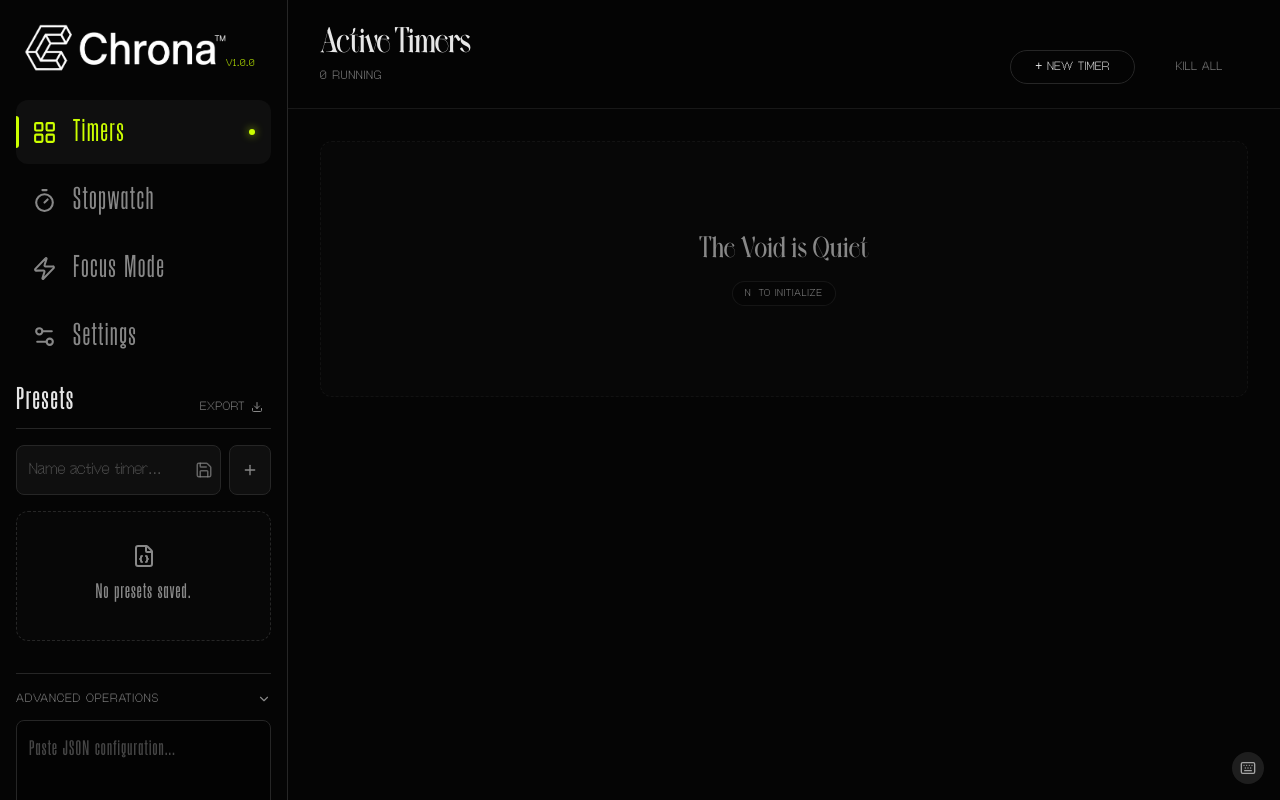
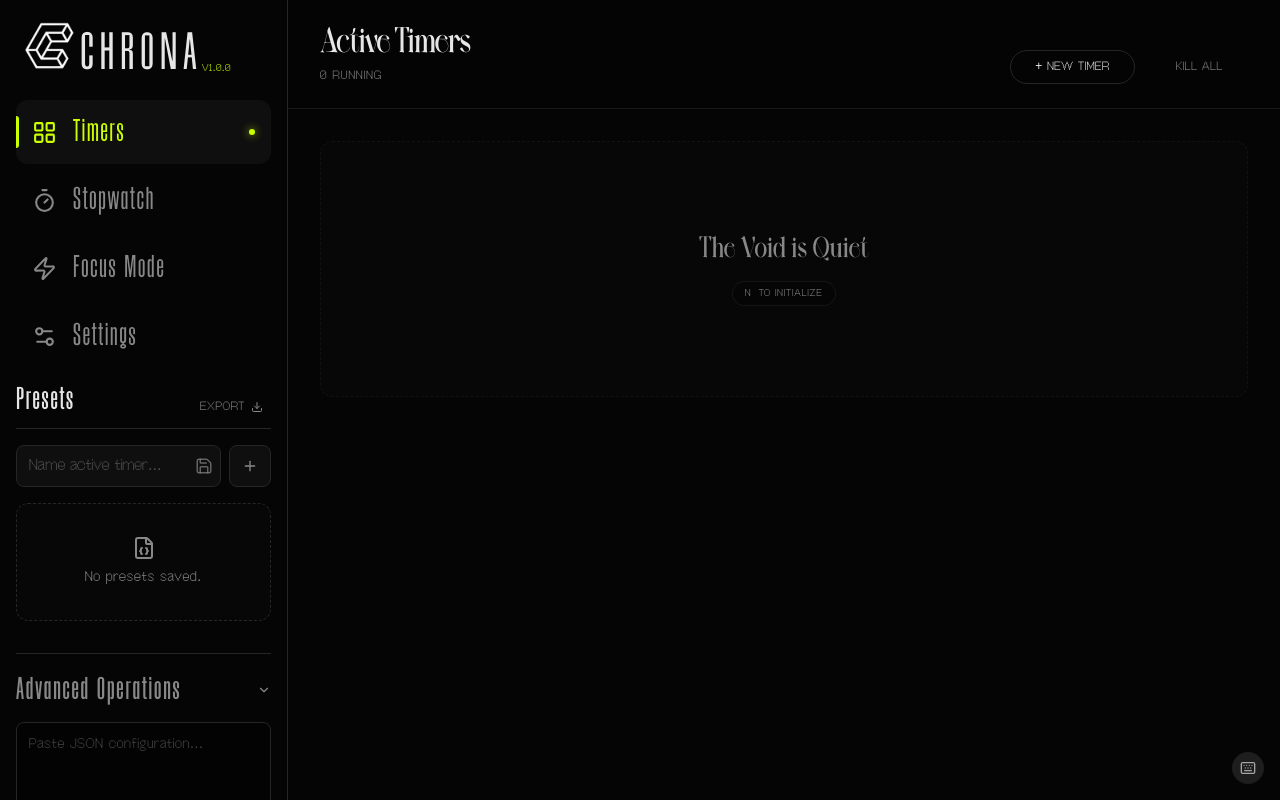
Before and after one commit to WalidHoussaf/chrona, a Next.js app: page / in a window 1280 px wide. Both pictures are taken after a click on the button "EXPORT". Built offline with nearby package versions, Linux system fonts and the light colour scheme.

Commit message:
Completed the Sidebar UI/UX

```diff
--- a/next.config.ts
+++ b/next.config.ts
@@ -3,6 +3,9 @@ import type { NextConfig } from "next";
 const nextConfig: NextConfig = {
   /* config options here */
   reactCompiler: true,
+  images: {
+    qualities: [100, 75],
+  },
 };
 
 export default nextConfig;
--- a/src/components/Sidebar/DraggablePreset.tsx
+++ b/src/components/Sidebar/DraggablePreset.tsx
@@ -47,7 +47,7 @@ export function DraggablePreset({ preset }: DraggablePresetProps) {
         {...listeners}
         className={clsx(
           "flex h-8 w-4 cursor-grab items-center justify-center rounded transition-opacity duration-200",
-          isDragging ? "opacity-100" : "opacity-0 group-hover:opacity-100"
+          "opacity-100"
         )}
         title="Drag to reorder"
       >
@@ -71,7 +71,7 @@ export function DraggablePreset({ preset }: DraggablePresetProps) {
           )} />
 
           <div className="flex flex-col overflow-hidden">
-            <span className="truncate font-offbit text-xs font-medium text-foreground transition-colors group-hover:text-white">
+            <span className="truncate font-offbit text-md text-foreground transition-colors group-hover:text-white tracking-tighter">
               {preset.name}
             </span>
           </div>
--- a/src/components/Sidebar/Presets.tsx
+++ b/src/components/Sidebar/Presets.tsx
@@ -77,7 +77,7 @@ export function Presets() {
       <div className="flex gap-2">
         <div className="relative flex-1">
           <input
-            className="w-full rounded-lg border border-border bg-card px-3 py-3 pr-8 font-offbit text-md text-foreground placeholder:text-muted/50 focus:border-accent focus:outline-none transition-colors"
+            className="w-full rounded-lg border border-border bg-card px-3 py-2 pr-8 font-offbit text-md text-foreground placeholder:text-muted/50 focus:border-accent focus:outline-none transition-colors"
             placeholder="Name active timer..."
             value={name}
             onChange={(e) => setName(e.target.value)}
@@ -110,7 +110,7 @@ export function Presets() {
         {sorted.length === 0 ? (
           <div className="flex flex-col items-center justify-center rounded-xl border border-dashed border-border bg-card/30 py-8 text-center">
             <FileJson size={24} className="mb-2 text-muted" />
-            <p className="font-galgo tracking-wider text-2xl text-muted">No presets saved.</p>
+            <p className="font-offbit tracking-wider text-sm text-muted">No presets saved.</p>
           </div>
         ) : (
           <DragDropProvider
@@ -130,7 +130,7 @@ export function Presets() {
           onClick={() => setIsExpanded(!isExpanded)}
           className="flex w-full items-center justify-between group cursor-pointer"
         >
-          <span className="font-offbit text-[12px] uppercase tracking-widest text-muted group-hover:text-foreground transition-colors">
+          <span className="font-galgo text-4xl tracking-wider text-muted group-hover:text-foreground transition-colors">
             Advanced Operations
           </span>
           <ChevronRight
@@ -145,13 +145,13 @@ export function Presets() {
         {isExpanded && (
           <div className="mt-3 flex flex-col gap-3 animate-in fade-in slide-in-from-top-2 duration-300">
             <textarea
-              className="min-h-[100px] w-full resize-y rounded-lg border border-border bg-black/40 p-3 font-galgo tracking-wider text-2xl text-muted outline-none focus:border-accent focus:text-foreground transition-colors"
+              className="min-h-[100px] w-full resize-y rounded-lg border border-border bg-black/40 p-3 font-offbit tracking-wider text-sm text-muted outline-none focus:border-accent focus:text-foreground transition-colors"
               placeholder="Paste JSON configuration..."
               value={importText}
               onChange={(e) => setImportText(e.target.value)}
             />
 
-            <div className="flex items-center gap-2">
+            <div className="flex items-center gap-2 justify-end">
               <button
                 type="button"
                 className="flex items-center gap-2 rounded-md border border-border bg-card px-3 py-1 font-offbit text-[12px] text-foreground hover:border-accent hover:text-accent transition-all cursor-pointer"
--- a/src/components/Sidebar/Sidebar.tsx
+++ b/src/components/Sidebar/Sidebar.tsx
@@ -14,11 +14,11 @@ export function Sidebar() {
     <aside className="w-72 shrink-0 border-r border-border bg-background flex flex-col h-screen overflow-hidden transition-colors duration-500">
 
       {/* --- HEADER --- */}
-      <div className="p-8 pb-4 shrink-0">
+      <div className="p-8 pb-1 shrink-0">
         <div className="flex items-center justify-between">
-          <div className="flex items-center gap-1 -mt-2 -ml-2">
+          <div className="flex items-center gap-3 -mt-6 -ml-2">
             <Image
-              src="/logo.png"
+              src="/logo1.png"
               alt="Chrona Logo"
               width={48}
               height={48}
@@ -26,8 +26,11 @@ export function Sidebar() {
               unoptimized
               className="h-12 w-auto"
             />
+            <span className="font-galgo font-extralight text-6xl tracking-widest text-foreground mt-4 -ml-2">
+              CHRONA
+            </span>
           </div>
-          <span className="self-start mt-6 font-offbit text-[10px] uppercase tracking-wider text-accent">
+          <span className="self-start mt-[1.8rem] font-offbit text-[10px] uppercase tracking-wider text-accent mr-6">
             V1.0.0
           </span>
         </div>
```
Also changed, not shown: public/logo1.png (added).
